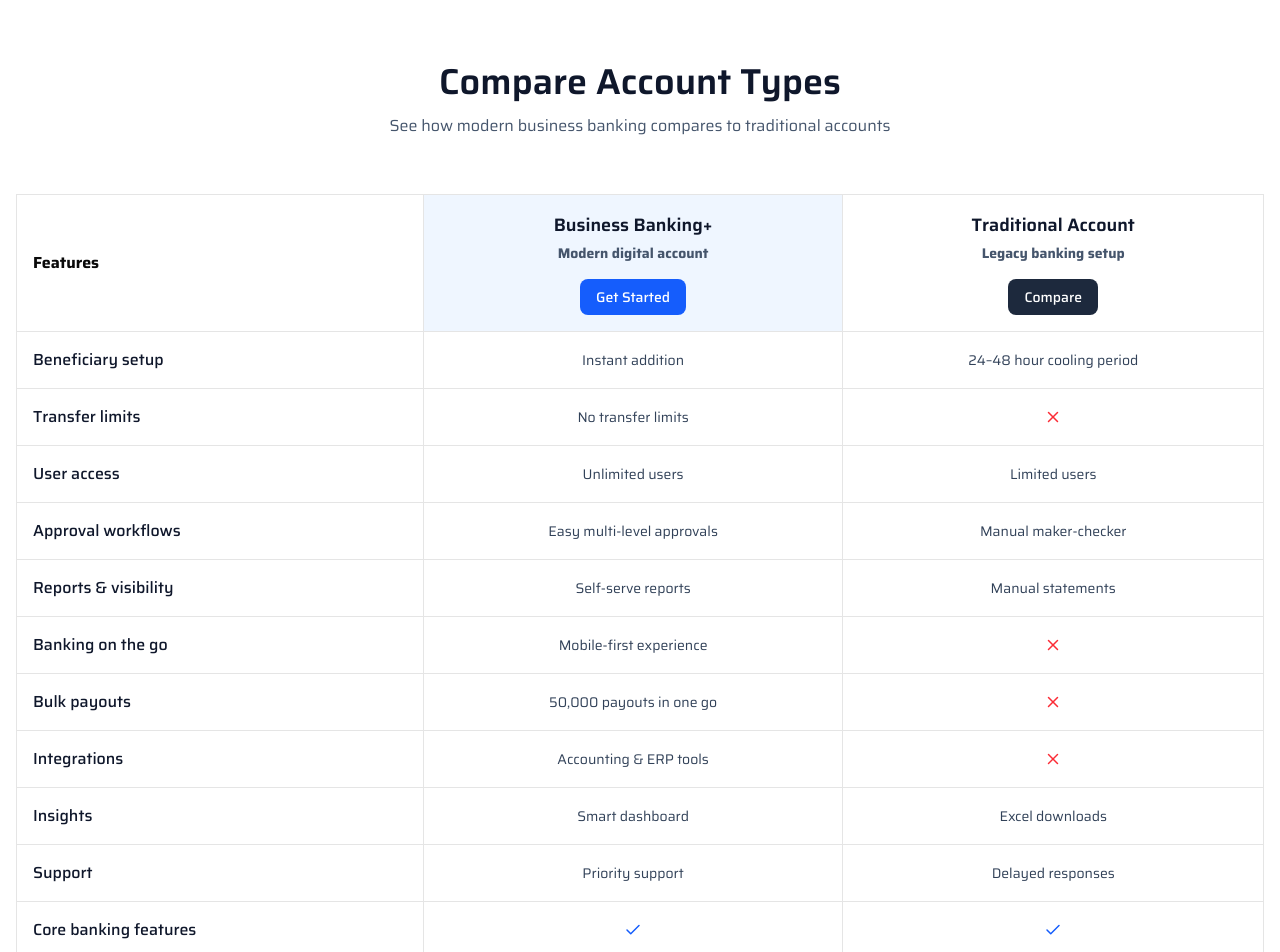
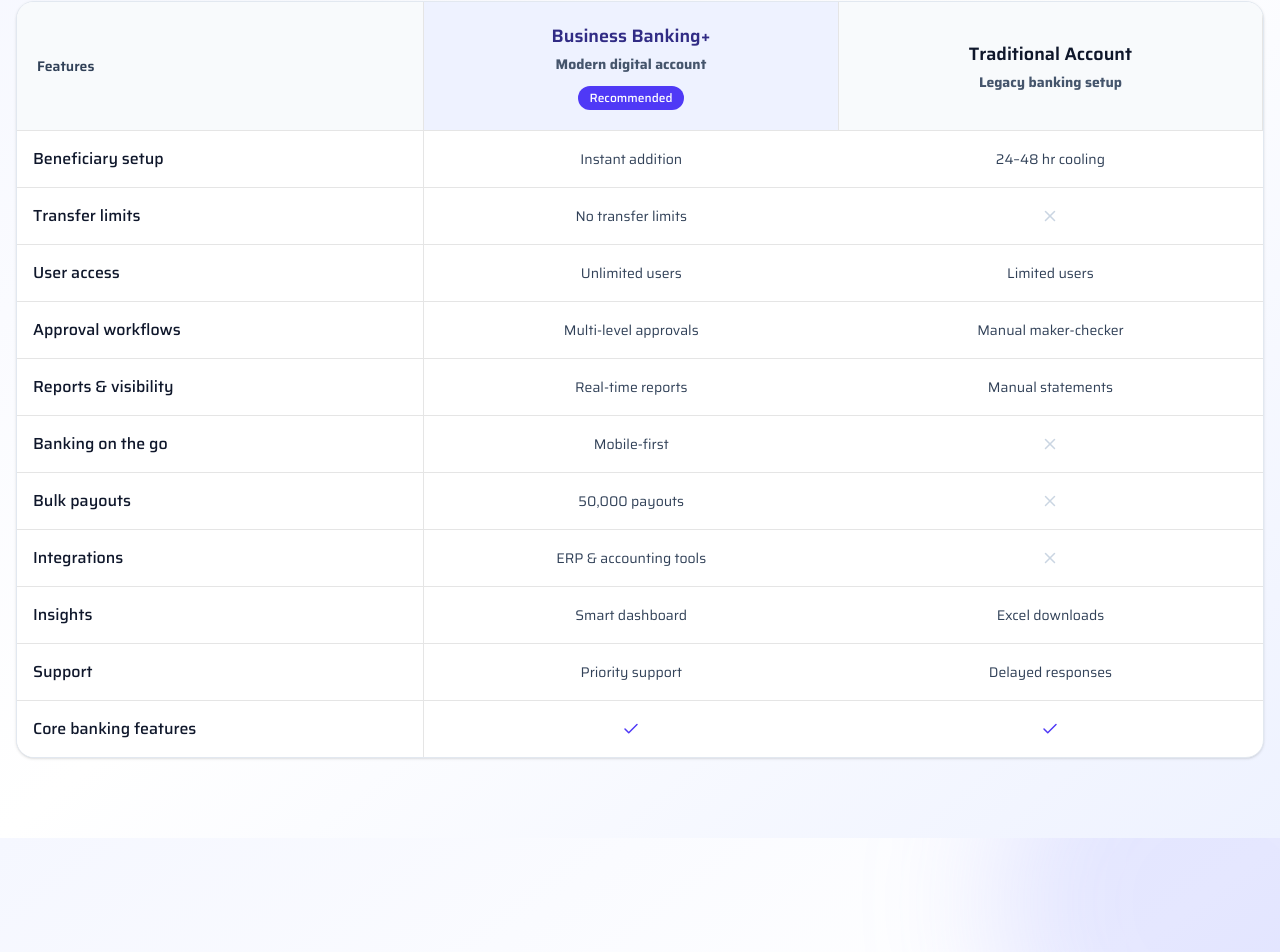
Before and after one commit to viraljain7/nixasoftpayroll, a React (Vite) app: page / in a window 1280 px wide. Shown: the part 1818-2770 px from the top of the page. Built offline with nearby package versions, Linux system fonts and the light colour scheme; a web font is replaced by a local one.

Commit message:
feat: add CTASection component with background image and call-to-action buttons

```diff
--- a/src/helperComponents/CTASection.jsx
+++ b/src/helperComponents/CTASection.jsx
@@ -28,11 +28,11 @@ const CTASection = () => {
         </p>
 
         {/* Buttons */}
-        <div className="mt-10 flex flex-col sm:flex-row justify-center gap-4">
+        <div className="mt-10 flex justify-center gap-4">
           {/* Primary */}
           <button
             type="button"
-            className="px-8 py-3 rounded-lg bg-indigo-600 text-white font-semibold text-[15px] hover:bg-indigo-700 transition w-1/3 flex justify-center items-center gap-4"
+            className="px-8 py-3 rounded-lg bg-indigo-600 text-white font-semibold text-[15px] hover:bg-indigo-700 transition md:w-1/3 flex justify-center items-center gap-4 w-full "
           >
             Get Started <MoveRightIcon />
           </button>
--- a/src/helperComponents/Hero.jsx
+++ b/src/helperComponents/Hero.jsx
@@ -7,11 +7,11 @@ export default function Hero() {
   return (
 <section className="relative isolate overflow-hidden">
   {/* Morphic background */}
-  <div className="absolute inset-0 bg-linear-to-br from-[#f5f7ff] via-[#eef2ff] to-white" />
+  <div className="absolute inset-0 bg-linear-to-br from-[#f5f7ff] via-[#eef2ff] to-white"  />
 
   {/* Content */}
   <Layout className="relative">
-    <section className="flex flex-col md:flex-row items-center justify-between py-16 md:py-24 gap-12">
+    <section className="flex flex-col md:flex-row items-center justify-between py-16 md:py-0  gap-12">
 
       {/* Left Content */}
       <div className="flex flex-col gap-6 varela-font max-w-xl text-center md:text-left">
--- a/src/helperComponents/NixasoftX.jsx
+++ b/src/helperComponents/NixasoftX.jsx
@@ -6,127 +6,85 @@ const plans = [
     id: "business",
     title: "Business Banking+",
     subtitle: "Modern digital account",
-    cta: "Get Started",
     highlight: true,
   },
   {
     id: "traditional",
     title: "Traditional Account",
     subtitle: "Legacy banking setup",
-    cta: "Compare",
     highlight: false,
   },
 ];
 
 const features = [
-  {
-    label: "Beneficiary setup",
-    business: "Instant addition",
-    traditional: "24–48 hour cooling period",
-  },
-  {
-    label: "Transfer limits",
-    business: "No transfer limits",
-    traditional: false,
-  },
-  {
-    label: "User access",
-    business: "Unlimited users",
-    traditional: "Limited users",
-  },
-  {
-    label: "Approval workflows",
-    business: "Easy multi-level approvals",
-    traditional: "Manual maker-checker",
-  },
-  {
-    label: "Reports & visibility",
-    business: "Self-serve reports",
-    traditional: "Manual statements",
-  },
-  {
-    label: "Banking on the go",
-    business: "Mobile-first experience",
-    traditional: false,
-  },
-  {
-    label: "Bulk payouts",
-    business: "50,000 payouts in one go",
-    traditional: false,
-  },
-  {
-    label: "Integrations",
-    business: "Accounting & ERP tools",
-    traditional: false,
-  },
-  {
-    label: "Insights",
-    business: "Smart dashboard",
-    traditional: "Excel downloads",
-  },
-  {
-    label: "Support",
-    business: "Priority support",
-    traditional: "Delayed responses",
-  },
-  {
-    label: "Core banking features",
-    business: true,
-    traditional: true,
-  },
+  { label: "Beneficiary setup", business: "Instant addition", traditional: "24–48 hr cooling" },
+  { label: "Transfer limits", business: "No transfer limits", traditional: false },
+  { label: "User access", business: "Unlimited users", traditional: "Limited users" },
+  { label: "Approval workflows", business: "Multi-level approvals", traditional: "Manual maker-checker" },
+  { label: "Reports & visibility", business: "Real-time reports", traditional: "Manual statements" },
+  { label: "Banking on the go", business: "Mobile-first", traditional: false },
+  { label: "Bulk payouts", business: "50,000 payouts", traditional: false },
+  { label: "Integrations", business: "ERP & accounting tools", traditional: false },
+  { label: "Insights", business: "Smart dashboard", traditional: "Excel downloads" },
+  { label: "Support", business: "Priority support", traditional: "Delayed responses" },
+  { label: "Core banking features", business: true, traditional: true },
 ];
 
 function Cell({ value }) {
   if (value === true)
-    return <Check className="text-blue-600 mx-auto" size={18} />;
+    return <Check className="mx-auto text-indigo-600" size={18} />;
   if (value === false)
-    return <X className="text-red-500 mx-auto" size={18} />;
+    return <X className="mx-auto text-slate-300" size={18} />;
   return <span className="text-sm text-slate-700">{value}</span>;
 }
 
-function NixasoftX() {
+export default function NixasoftX() {
   return (
-    <div className="py-20 px-4">
-      <div className="max-w-7xl mx-auto ">
+    <section className="relative py-20 px-4">
+      {/* Background */}
+      <div className="absolute inset-0 bg-linear-to-br from-[#f5f7ff] via-white to-[#eef2ff]" />
+      <div className="relative max-w-7xl mx-auto">
         {/* Header */}
         <div className="text-center mb-14">
-          <h2 className="text-3xl md:text-4xl font-semibold text-slate-900">
+          <h2 className="text-3xl md:text-4xl font-bold text-slate-900">
             Compare Account Types
           </h2>
-          <p className="text-slate-600 mt-3">
+          <p className="mt-3 text-slate-600 text-[15px]">
             See how modern business banking compares to traditional accounts
           </p>
         </div>
 
-        {/* Table */}
-        <div className="overflow-x-auto">
-          <table className="w-full border border-slate-200 min-w-[900px]">
+        {/* Table Card */}
+        <div className="relative overflow-x-auto rounded-2xl border border-slate-200 bg-white shadow-sm">
+          <table className="min-w-[900px] w-full border-collapse">
             <thead>
-              <tr>
-                <th className="p-4 text-left border">Features</th>
+              <tr className="bg-slate-50">
+                <th className=" z-10 bg-slate-50 p-5 text-left text-sm font-semibold text-slate-700 border-r">
+                  Features
+                </th>
 
                 {plans.map((plan) => (
                   <th
                     key={plan.id}
-                    className={`p-4 text-center border ${
-                      plan.highlight ? "bg-blue-50" : ""
+                    className={`p-5 text-center border-r ${
+                      plan.highlight
+                        ? "bg-indigo-50 text-indigo-900"
+                        : "text-slate-900"
                     }`}
                   >
-                    <h3 className="text-lg font-semibold text-slate-900">
-                      {plan.title}
-                    </h3>
-                    <p className="text-sm text-slate-600 mt-1">
-                      {plan.subtitle}
-                    </p>
-                    <button
-                      className={`mt-4 px-4 py-2 rounded-md text-sm font-medium ${
-                        plan.highlight
-                          ? "bg-blue-600 text-white"
-                          : "bg-slate-800 text-white"
-                      }`}
-                    >
-                      {plan.cta}
-                    </button>
+                    <div className="flex flex-col items-center gap-1">
+                      <span className="text-lg font-semibold">
+                        {plan.title}
+                      </span>
+                      <span className="text-sm text-slate-600">
+                        {plan.subtitle}
+                      </span>
+                      {plan.highlight && (
+                        <span className="mt-2 rounded-full bg-indigo-600 px-3 py-1 text-xs font-medium text-white">
+                          Recommended
+                        </span>
+                      )}
+                    </div>
                   </th>
                 ))}
               </tr>
@@ -134,16 +92,19 @@ function NixasoftX() {
 
             <tbody>
               {features.map((feature, idx) => (
-                <tr key={idx} className="border-t">
-                  <td className="p-4 text-slate-900 font-medium border">
+                <tr
+                  key={idx}
+                  className="border-t hover:bg-slate-50/60 transition"
+                >
+                  <td className=" z-10 bg-white p-4 font-medium text-slate-900 border-r">
                     {feature.label}
                   </td>
 
-                  <td className="p-4 text-center border">
+                  <td className="p-4 text-center">
                     <Cell value={feature.business} />
                   </td>
 
-                  <td className="p-4 text-center border">
+                  <td className="p-4 text-center">
                     <Cell value={feature.traditional} />
                   </td>
                 </tr>
@@ -151,9 +112,9 @@ function NixasoftX() {
             </tbody>
           </table>
         </div>
+
+
       </div>
-    </div>
+    </section>
   );
 }
-
-export default NixasoftX;
--- a/src/helperComponents/Section.jsx
+++ b/src/helperComponents/Section.jsx
@@ -41,7 +41,7 @@ function Section() {
 ];
 
   return (
-    <section className={"my-16 relative isolate overflow-hidden py-28 mb-0"}>
+    <section className={"my-16 mt-0 relative isolate overflow-hidden py-28 mb-0"}>
       {/* Background */}
       <div className="absolute inset-0 bg-linear-to-br from-[#f5f7ff] via-white to-[#eef2ff]" />
       <div className="absolute -top-40 -right-40 h-[28rem] w-[28rem] rounded-full bg-indigo-400/20 blur-3xl" />
```
